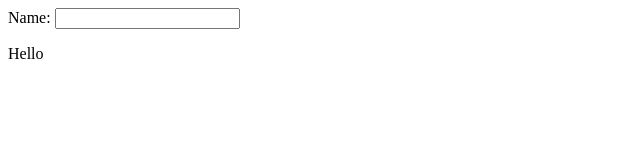
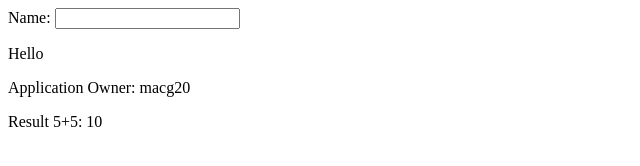
Before and after one commit to macg20/MyAngularJsFirstApp, a website: page app/index.html in a window 1280 px wide. Shown: the whole page, without its empty margins (0-640 px from the left). Drawn offline with nearby package versions, Linux system fonts and the light colour scheme; some packages are replaced by stand-ins of ours.

Commit message:
First simple application AngularJs - expression

```diff
--- a/app/index.html
+++ b/app/index.html
@@ -2,9 +2,16 @@
     <script type="text/javascript" src="bower_components/angular/angular.js"></script>
     <script type="text/javascript" src="bower_components/angular-route/angular-route.js"></script>
 <body>
-    <div ng-app="">
+    <!--ng-app directive show who is owner Angular application-->
+    <div ng-app="" ng-init="owner='macg20'">
         <p>Name: <input type="text" ng-model="name"></p>
         <p>Hello {{name}}</p>
+        <p>Application Owner: <span ng-bind="owner"></span></p>
+        <p>Result 5+5: {{5+5}}</p>
+        <p></p>
     </div>
+
+
+
 </body>
 </html>
```
